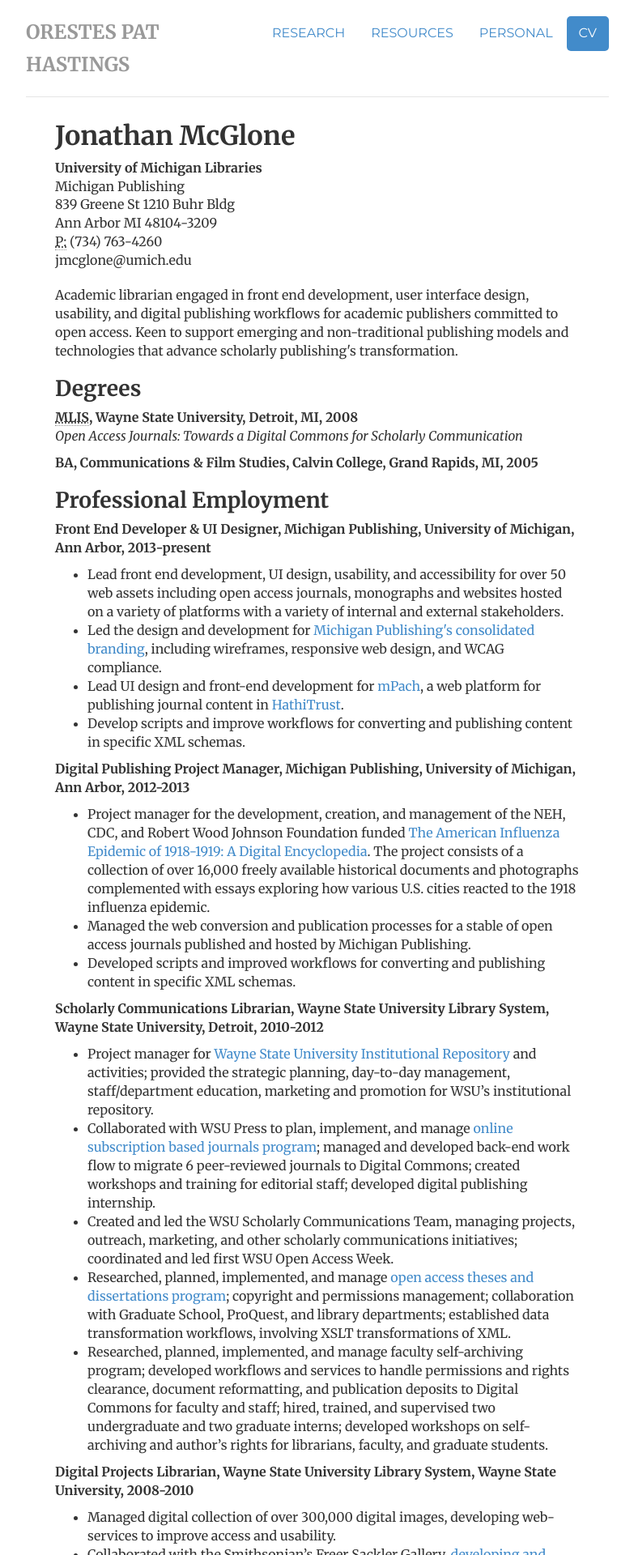
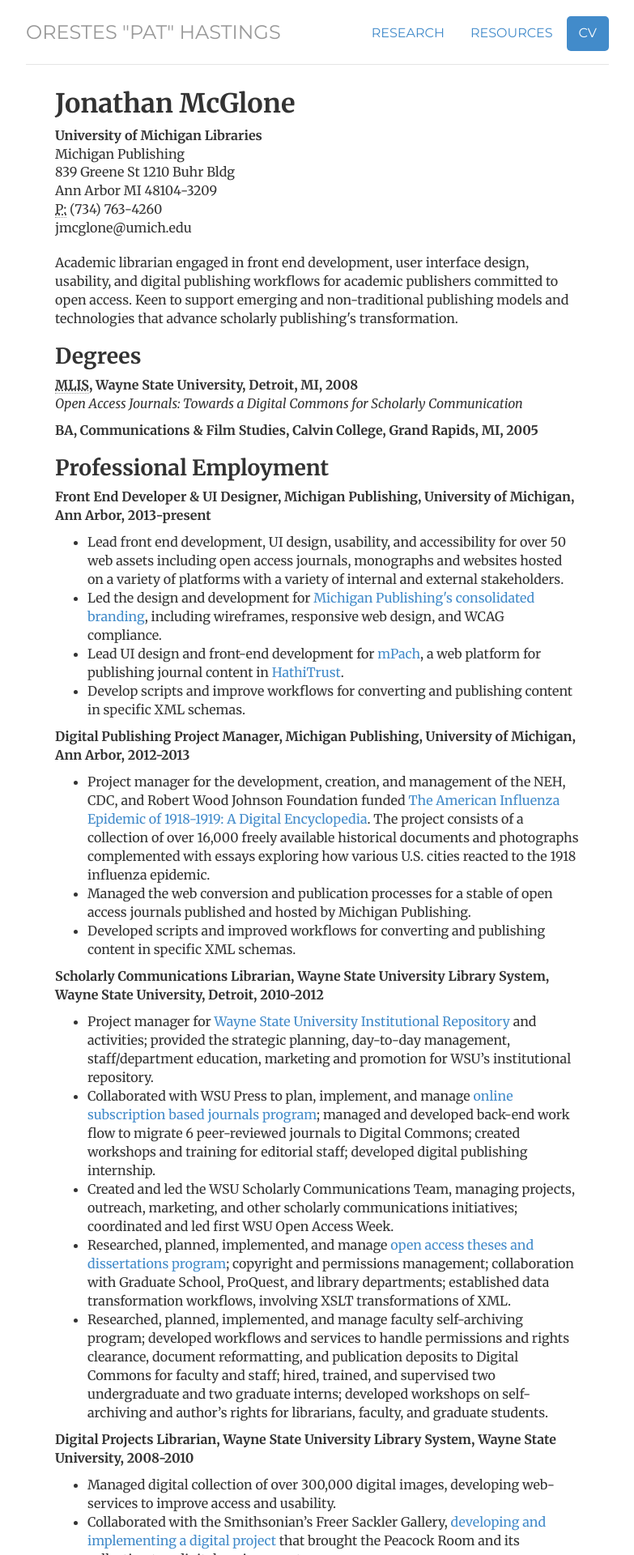
Before and after one commit to ophastings/ophastings.github.io, a Jekyll site: the page built from cv/index.html, in a window 1280 px wide. Shown: the top 1920 px of the page at 81% size, without its empty margins (248-1031 px from the left). Built offline with Jekyll 4.4.1, drawn with Linux system fonts in a browser that asks for light colours.

Commit message:
update header

```diff
--- a/_includes/header.html
+++ b/_includes/header.html
@@ -4,10 +4,9 @@
 		<!-- <li class="{{ page.projects }}"><a href="/projects" title="Projects">Projects</a></li> -->
 		<li class="{{ page.research }}"><a href="/research" title="Research">Research</a></li>
 		<li class="{{ page.resources }}"><a href="/resources" title="Research">Resources</a></li>
-		<li class="{{ page.personal }}"><a href="/personal" title="Personal">Personal</a></li>
 		<!-- <li class="{{ page.contact }}"><a href="/contact" title="Contact">Contact</a></li> -->
-		<li class="{{ page.cv }}"><a href="/cv/HastingsCV.pdf" title="CV">CV</a></li>
+		<li class="{{ page.cv }}"><a href="/HastingsCV.pdf" title="CV">CV</a></li>
 
 	</ul>
-	<h3 class="text-muted"><a href="/">Orestes Pat Hastings</a></h3>
+	<h3 class="text-muted"><a href="/">Orestes "Pat" Hastings</a></h3>
 </div> <!-- /header -->
--- a/css/style.css
+++ b/css/style.css
@@ -8,7 +8,7 @@
 blockquote p { font-size: 16px; line-height: 1.6em; }
 
 /* Masthead */
-.header, .footer, .header h2 { font-family: 'Montserrat', Helvetica, sans-serif; text-transform: uppercase; font-weight: normal; }
+.header, .footer, .header h3 { font-family: 'Montserrat', Helvetica, sans-serif; text-transform: uppercase; font-weight: normal; }
 
 /* Navigation */
 h3.text-muted a {text-decoration: none; color: #999999; }
```
